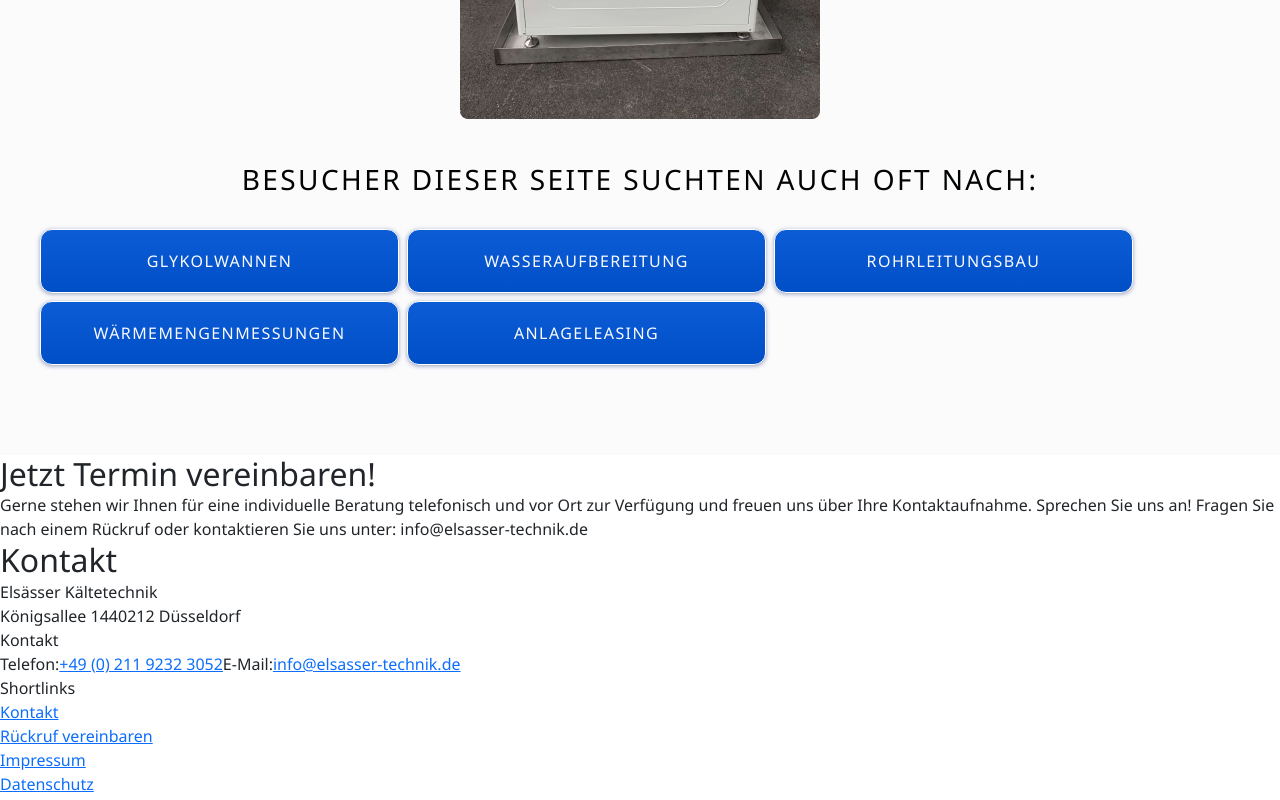
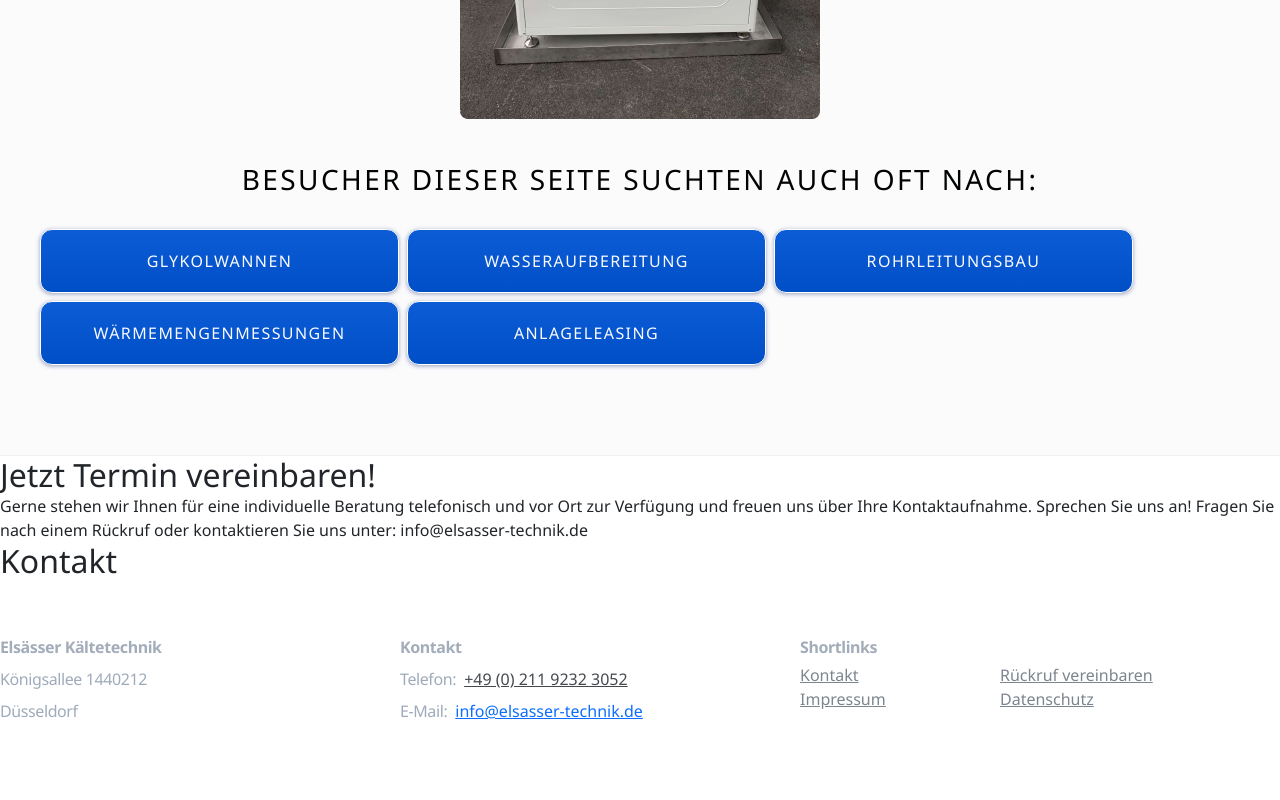
Before and after one commit to DarinaSednevets/hot-sys, a React (Create React App) app: page / in a window 1280 px wide. Shown: the part 3969-4769 px from the top of the page. Built offline with nearby package versions, Linux system fonts and the light colour scheme.

Commit message:
footer for m & d on grids

```diff
--- a/src/App.js
+++ b/src/App.js
@@ -224,29 +224,32 @@ const App = () => {
         <h2>Kontakt</h2>
       </sectiion>
 
-      <footer>
+      <footer class="footer">
         <adress>
-          <ul>
-            <li>
-              <p>Elsässer Kältetechnik</p>
-              <p>Königsallee 1440212 Düsseldorf</p>
+          <ul class="adress">
+            <li class="footer-item">
+              <p class="adress-title">Elsässer Kältetechnik</p>
+              <div class="adress-subtitle">Königsallee 1440212  <br></br> Düsseldorf</div>
             </li>
-            <li>
-              <p>Kontakt</p>
-              <span>Telefon:</span>
-              <a href="tel:+49 (0) 211 9232 3052">+49 (0) 211 9232 3052</a>
-              <span>E-Mail:</span>
-              <a href="mailto:info@elsasser-technik.de">info@elsasser-technik.de</a>
+            <li class="footer-item">
+              <p class="adress-title">Kontakt</p>
+              <span class="adress-subtitle">Telefon:</span>
+              <a class=" tel" href="tel:+49 (0) 211 9232 3052">+49 (0) 211 9232 3052</a>
+              <br></br>
+              <span class="adress-subtitle">E-Mail:</span>
+              <a class=" mail" href="mailto:info@elsasser-technik.de">info@elsasser-technik.de</a>
+            </li>
+            <li class="footer-item">
+              <p class="adress-title">Shortlinks</p>
+              <ul class="shortlinks">
+                <li><a href="/kontakt">Kontakt</a></li>
+                <li><a href="/rückruf vereinbarenkontakt">Rückruf vereinbaren</a></li>
+                <li><a href="/impressum">Impressum</a></li>
+                <li><a href="/datenschutz">Datenschutz</a></li>
+              </ul>
             </li>
           </ul>
         </adress>
-        <p>Shortlinks</p>
-        <ul>
-          <li><a href="/kontakt">Kontakt</a></li>
-          <li><a href="/rückruf vereinbarenkontakt">Rückruf vereinbaren</a></li>
-          <li><a href="/impressum">Impressum</a></li>
-          <li><a href="/datenschutz">Datenschutz</a></li>
-        </ul>
       </footer>
     </body>
   )
--- a/src/App.scss
+++ b/src/App.scss
@@ -411,6 +411,7 @@ h2 {
 .technologies {
   padding-top: 40px;
   background: #fbfbfc;
+  border-bottom: 1px solid #eef0f4;
 }
 .technologies h2 {
   font-weight: 500;
@@ -481,3 +482,60 @@ h2 {
 }
 
 ///////////////////////technologies END
+///////////////////////footer
+.footer {
+  margin-top: 45px;
+  padding-bottom: 56px;
+  margin-left: 24px;
+  // margin-left: auto;
+  // margin-right: auto;
+}
+.footer address {
+  margin-left: auto;
+  margin-right: auto;
+}
+.footer .adress-title {
+  font-weight: 700;
+  font-size: 16px;
+  line-height: 2;
+  letter-spacing: -0.4px;
+  color: #a3adba;
+}
+.footer .adress-subtitle {
+  font-weight: 400;
+  font-size: 16px;
+  line-height: 2;
+  letter-spacing: -0.4px;
+  color: #9eabbb;
+}
+
+.footer .footer-item:not(:last-child) {
+  margin-bottom: 17px;
+}
+.tel {
+  color: #45494f;
+}
+.tel,
+.mail {
+  margin-left: 8px;
+}
+.shortlinks a {
+  color: #7c848d;
+}
+@media (min-width: 1200px) {
+  .footer {
+    margin-top: 50px;
+    margin-left: 0px;
+  }
+  .footer .adress {
+    display: grid;
+    grid-template-columns: repeat(3, 0.55fr);
+    width: 1200px;
+  }
+  .footer .shortlinks {
+    display: grid;
+    grid-template-columns: repeat(2, 1fr);
+  }
+}
+
+///////////////////////footer END
```
